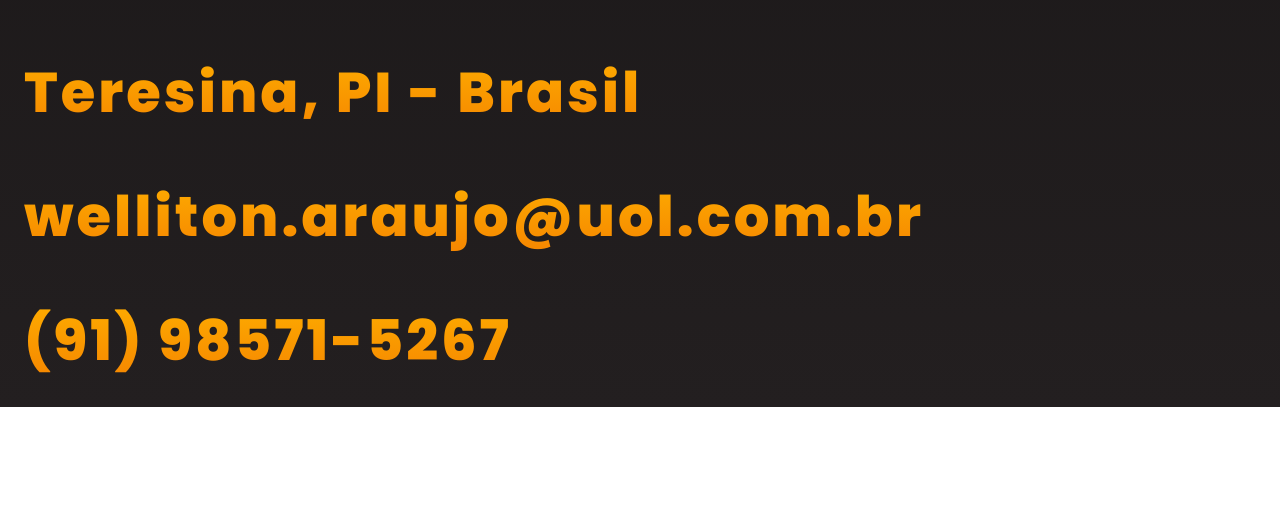
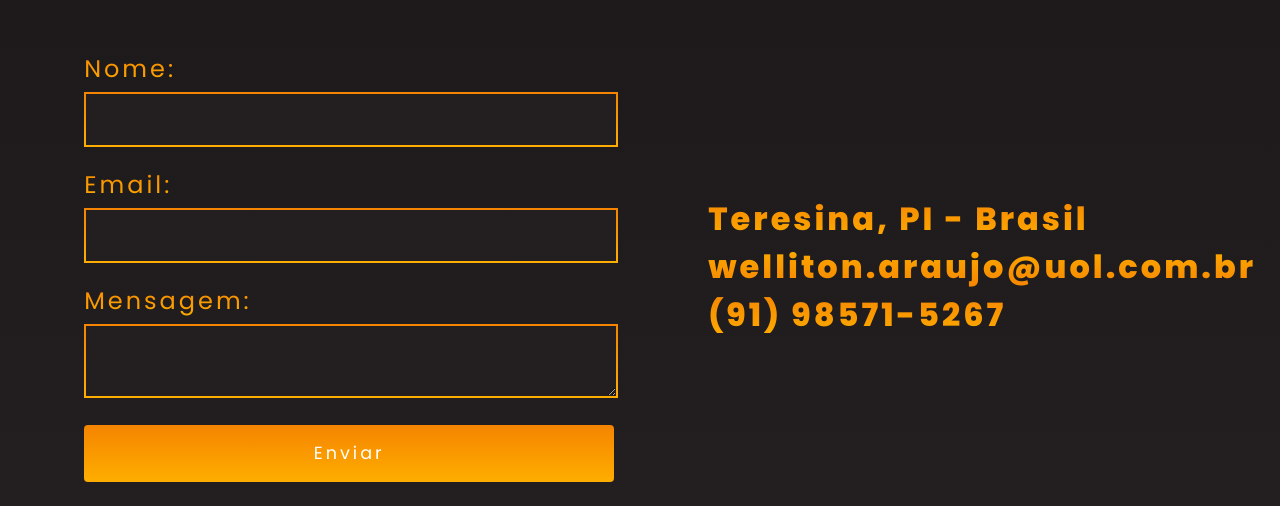
Before and after one commit to wellitonaraujo/Portfolio-React, a React (Vite) app: page / in a window 1280 px wide. Shown: the part 2476-2982 px from the top of the page. Before the commit the page ends 2883 px from the top, so only its background shows below. Built offline with nearby package versions, Linux system fonts and the light colour scheme.

Commit message:
add form - version 1.1

```diff
--- /dev/null
+++ b/src/components/Form/index.tsx
@@ -0,0 +1,96 @@
+import React, { useState } from 'react';
+
+import {
+  FormContainer,
+  FormGroup,
+  Label,
+  Input,
+  TextArea,
+  Button,
+  Description,
+  Title,
+  EmailLink,
+  ContainerContact
+} from './styles';
+
+
+const Form = () => {
+  const [formData, setFormData] = useState({
+    nome: '',
+    email: '',
+    mensagem: '',
+  });
+
+  const handleChange = (e) => {
+    const { name, value } = e.target;
+    setFormData({ ...formData, [name]: value });
+  };
+
+  const handleSubmit = (e) => {
+    e.preventDefault();
+    // Aqui você pode adicionar a lógica para enviar os dados do formulário para o servidor ou fazer qualquer outra ação desejada.
+    console.log(formData);
+  };
+
+  const EmailAddress = 'welliton.araujo@uol.com.br';
+  const PhoneNumber = '5591985715267';
+
+  return (
+    <ContainerContact>
+      <FormContainer id='contatos'>
+        <form onSubmit={handleSubmit}>
+
+          <FormGroup>
+            <Label htmlFor="nome">Nome:</Label>
+            <Input
+              type="text"
+              id="nome"
+              name="nome"
+              value={formData.nome}
+              onChange={handleChange}
+              required
+            />
+          </FormGroup>
+
+          <FormGroup>
+            <Label htmlFor="email">Email:</Label>
+            <Input
+              type="email"
+              id="email"
+              name="email"
+              value={formData.email}
+              onChange={handleChange}
+              required
+            />
+          </FormGroup>
+
+          <FormGroup>
+            <Label htmlFor="mensagem">Mensagem:</Label>
+            <TextArea
+              id="mensagem"
+              name="mensagem"
+              value={formData.mensagem}
+              onChange={handleChange}
+              required
+            />
+          </FormGroup>
+          <Button type="submit">Enviar</Button>
+
+        </form>
+      </FormContainer>
+
+      <Description id='contatos'>
+        <Title> Teresina, PI - Brasil </Title>
+
+        <EmailLink href={`mailto:${EmailAddress}`}>{EmailAddress}</EmailLink>
+
+        <EmailLink href={`https://wa.me/${PhoneNumber}`} target="_blank">
+          <Title>(91) 98571-5267</Title>
+        </EmailLink>
+
+      </Description>
+    </ContainerContact>
+  );
+};
+
+export default Form;
--- /dev/null
+++ b/src/components/Form/styles.ts
@@ -0,0 +1,134 @@
+import styled from 'styled-components';
+import colors from '../../styles/colors';
+
+const mobileMediaQuery = `@media (max-width: 767px)`;
+
+export const FormContainer = styled.div`
+  width: 500px;
+  margin: 0 auto;
+  display: flex; /* Adicionado para usar flexbox */
+  flex-direction: column; /* Os elementos filhos serão empilhados verticalmente */
+  ${mobileMediaQuery} {
+    width: 100%;
+
+  }
+`;
+
+export const FormGroup = styled.div`
+  margin-bottom: 20px;
+`;
+
+export const ContainerContact = styled.div`
+  display: flex;
+  flex-direction: row;
+  align-items: center;
+  margin-top: 500px;
+
+  ${mobileMediaQuery} {
+    flex-direction: column; /* Altere para uma coluna em dispositivos móveis */
+    padding: 1rem;
+    align-items: center;
+
+    flex: 1;
+  }
+`;
+
+export const Label = styled.label`
+  display: block;
+  margin-bottom: 5px;
+  color: transparent;
+  background: linear-gradient(to top, ${colors.primary.s400}, ${colors.primary.s300});
+  -webkit-background-clip: text;
+  background-clip: text;
+  text-align: left;
+  font-size: 1.5rem;
+`;
+
+export const Input = styled.input`
+  width: 100%;
+  padding: 15px;
+  border: 2px solid transparent;
+  border-image: linear-gradient(to top, ${colors.primary.s400}, ${colors.primary.s300}) 1;
+  border-image-slice: 1;
+  border-radius: 4px;
+  background-color: ${colors.grey.s500};
+  color: white;
+  font-size: 1.1rem;
+  outline: none;
+  ${mobileMediaQuery} {
+  width: 90%;
+  }
+`;
+
+export const EmailLink = styled.a`
+   font-size: 2rem;
+  background: linear-gradient(to bottom,  ${colors.primary.s400}, ${colors.primary.s300});
+  -webkit-background-clip: text;
+  background-clip: text;
+  color: transparent;
+  margin: 0;
+  font-weight: 800;
+
+  ${mobileMediaQuery} {
+    flex-direction: column; /* Altere para uma coluna em dispositivos móveis */
+    font-size: 1.2rem; /* Reduz o tamanho da fonte */
+  }
+`;
+
+export const TextArea = styled.textarea`
+  width: 100%;
+  padding: 15px;
+  border: 2px solid transparent;
+  border-image: linear-gradient(to top, ${colors.primary.s400}, ${colors.primary.s300}) 1;
+  border-image-slice: 1;
+  border-radius: 4px;
+  background-color: ${colors.grey.s500};
+  color: white;
+  font-size: 1.1rem;
+  ${mobileMediaQuery} {
+    width: 90%;
+  }
+`;
+export const Description = styled.div`
+   text-align: left;
+   margin: 0;
+   padding-left: 4rem;
+   ${mobileMediaQuery} {
+    /* Estilos específicos para dispositivos móveis */
+    padding: 0; /* Remove o espaçamento à esquerda */
+    margin-top: 3rem;
+  }
+`;
+
+export const Title = styled.p`
+  font-size: 2rem;
+  background: linear-gradient(to top,  ${colors.primary.s400}, ${colors.primary.s300});
+  -webkit-background-clip: text;
+  background-clip: text;
+  color: transparent;
+  margin: 0;
+  font-weight: 800;
+  ${mobileMediaQuery} {
+    /* Estilos específicos para dispositivos móveis */
+    font-size: 1.2rem; /* Reduz o tamanho da fonte */
+    margin-top: 1.3rem;
+    margin-bottom: 1.3rem;
+
+  }
+`;
+
+export const Button = styled.div`
+  background: linear-gradient(to top,  ${colors.primary.s400}, ${colors.primary.s300});
+  width: 100%;
+  font-size: 1.1rem;
+  color: #fff;
+  padding: 15px;
+  border: none;
+  border-radius: 4px;
+  cursor: pointer;
+
+  ${mobileMediaQuery} {
+    width: 90%;
+  }
+
+`;
--- a/src/pages/Contato/index.tsx
+++ /dev/null
@@ -1,23 +0,0 @@
-import { Description, Title, EmailLink } from './styles'
-
-const EmailAddress = 'welliton.araujo@uol.com.br';
-const PhoneNumber = '5591985715267';
-
-function Contato() {
-  return (
-    <>
-      <Description style={{ paddingTop: 500 }} id='contatos'>
-        <Title style={{ marginBottom: 40 }}> Teresina, PI - Brasil </Title>
-
-        <EmailLink style={{ marginTop: 40 }} href={`mailto:${EmailAddress}`}>{EmailAddress}</EmailLink>
-
-        <EmailLink href={`https://wa.me/${PhoneNumber}`} target="_blank">
-          <Title style={{ marginTop: 40 }} >(91) 98571-5267</Title>
-        </EmailLink>
-
-      </Description>
-    </>
-  )
-}
-
-export default Contato
--- a/src/pages/Contato/styles.ts
+++ /dev/null
@@ -1,49 +0,0 @@
-import styled from "styled-components";
-import colors from "../../styles/colors";
-
-const mobileMediaQuery = `@media (max-width: 767px)`;
-
-
-export const Description = styled.div`
-   text-align: left;
-   margin: 0;
-   justify-content: center;
-
-   ${mobileMediaQuery} {
-    flex-direction: column; /* Altere para uma coluna em dispositivos móveis */
-    padding: 0;
-  }
-`;
-
-export const EmailLink = styled.a`
-   font-size: 3.5rem;
-  background: linear-gradient(to bottom,  ${colors.primary.s400}, ${colors.primary.s300});
-  -webkit-background-clip: text;
-  background-clip: text;
-  color: transparent;
-  margin: 0;
-  font-weight: 800;
-
-  ${mobileMediaQuery} {
-    flex-direction: column; /* Altere para uma coluna em dispositivos móveis */
-    font-weight: 500;
-    font-size: 1.2rem;
-  }
-`;
-
-export const Title = styled.p`
-  font-size: 3.5rem;
-  background: linear-gradient(to bottom,  ${colors.primary.s400}, ${colors.primary.s300});
-  -webkit-background-clip: text;
-  background-clip: text;
-  color: transparent;
-  margin: 0;
-  font-weight: 800;
-
-  ${mobileMediaQuery} {
-    flex-direction: column; /* Altere para uma coluna em dispositivos móveis */
-    font-weight: 500;
-    font-size: 1.2rem;
-
-  }
-`;
--- a/src/pages/Home/index.tsx
+++ b/src/pages/Home/index.tsx
@@ -14,8 +14,8 @@ import {
 import profile from '../../assets/profile.jpeg'
 import arrow from '../../assets/arrow.png'
 import CardSkill from '../../components/CardSkill';
-import Contato from '../Contato';
 import { useState } from 'react';
+import Form from '../../components/Form';
 
 export default function Home() {
   const [showScrollButton, setShowScrollButton] = useState(false);
@@ -61,7 +61,9 @@ export default function Home() {
       </ContainerDescription>
       <CardSkill />
 
-      <Contato />
+
+
+      <Form />
     </>
   )
 }
--- a/src/pages/Home/styles.ts
+++ b/src/pages/Home/styles.ts
@@ -166,13 +166,6 @@ export const ScrollToTopButton = styled.button`
   color: inherit;
 
   ${mobileMediaQuery} {
-    width: 3.5rem;
-    height: 3.5rem;
-    bottom: 15px;
-    right: 10px;
-    padding: 8px;
-    font-size: 14px;
-    opacity: 0.4;
-    color: inherit;
+    display: none;
   }
 `;
```
